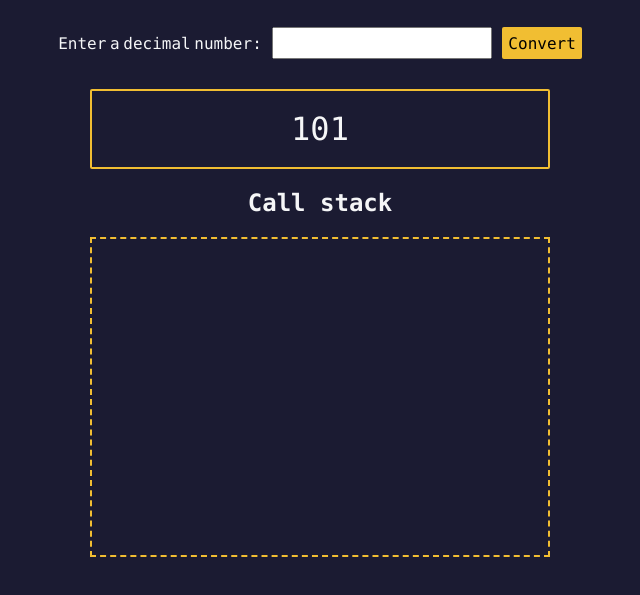
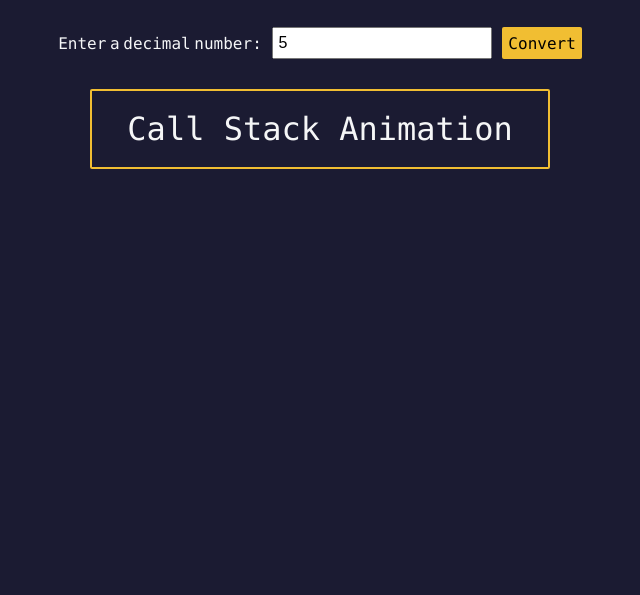
Before and after one commit to andreacagnina/FCC---Decimal-to-Binary-Converter, a plain HTML site: page index.html in a window 1280 px wide. Both pictures are taken after typing "5" into the empty fields and a click on the button "Convert". Shown: the part 103-698 px from the top of the page, without its empty margins (320-960 px from the left). Drawn offline with Linux system fonts and the light colour scheme.

Commit message:
[feat] completed

```diff
--- a/index.html
+++ b/index.html
@@ -21,8 +21,8 @@
     </section>
     <section class="output-container">
         <output id="result" for="number-input"></output>
-        <h2>Call stack</h2>
-        <div id="animation-container"></div>
+        <!-- <h2>Call stack</h2>
+        <div id="animation-container"></div> -->
     </section>
     <script src="script.js"></script>
 </body>
--- a/script.js
+++ b/script.js
@@ -1,6 +1,30 @@
 const numberInput = document.getElementById("number-input");
 const convertBtn = document.getElementById("convert-btn");
 const result = document.getElementById("result");
+const animationContainer = document.getElementById("animation-container");
+const animationData = [
+    {
+        inputVal: 5,
+        addElDelay: 1000,
+        msg: 'decimalToBinary(5) returns "10" + 1 (5 % 2). Then it pops off the stack.',
+        showMsgDelay: 15000,
+        removeElDelay: 20000,
+    },
+    {
+        inputVal: 2,
+        addElDelay: 1500,
+        msg: 'decimalToBinary(2) returns "1" + 0 (2 % 2) and gives that value to the stack below. Then it pops off the stack.',
+        showMsgDelay: 10000,
+        removeElDelay: 15000,
+    },
+    {
+        inputVal: 1,
+        addElDelay: 2000,
+        msg: "decimalToBinary(1) returns '1' (base case) and gives that value to the stack below. Then it pops off the stack.",
+        showMsgDelay: 5000,
+        removeElDelay: 10000,
+    }
+];
 
 const decimalToBinary = (input) => {
     if (input === 0 || input === 1) {
@@ -10,18 +34,44 @@ const decimalToBinary = (input) => {
     }
 };
 
+const showAnimation = () => {
+    result.innerText = "Call Stack Animation";
+
+    animationData.forEach((obj) => {
+        setTimeout(() => {
+            animationContainer.innerHTML += `
+        <p id="${obj.inputVal}" class="animation-frame">
+          decimalToBinary(${obj.inputVal})
+        </p>
+      `;
+        }, obj.addElDelay);
+
+        setTimeout(() => {
+            document.getElementById(obj.inputVal).textContent = obj.msg;
+        }, obj.showMsgDelay);
+
+        setTimeout(() => {
+            document.getElementById(obj.inputVal).remove();
+        }, obj.removeElDelay);
+    });
+
+    setTimeout(() => { result.textContent = decimalToBinary(5) }, 20000);
+};
 
 const checkUserInput = () => {
-    if (
-        !numberInput.value ||
-        isNaN(parseInt(numberInput.value)) ||
-        parseInt(numberInput.value) < 0
-    ) {
+    const inputInt = parseInt(numberInput.value);
+
+    if (!numberInput.value || isNaN(inputInt) || inputInt < 0) {
         alert("Please provide a decimal number greater than or equal to 0");
         return;
     }
 
-    result.textContent = decimalToBinary(parseInt(numberInput.value));
+    if (inputInt === 5) {
+        showAnimation();
+        return;
+    }
+
+    result.textContent = decimalToBinary(inputInt);
     numberInput.value = "";
 };
 
```
